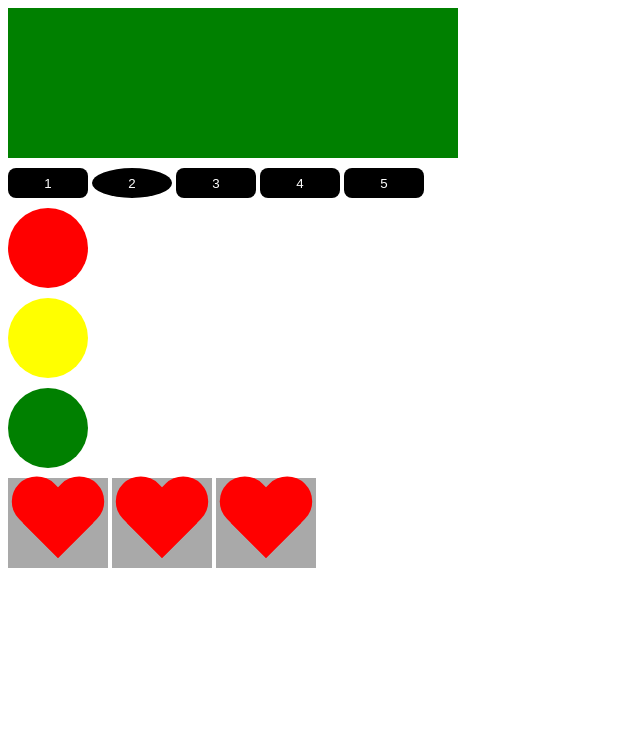
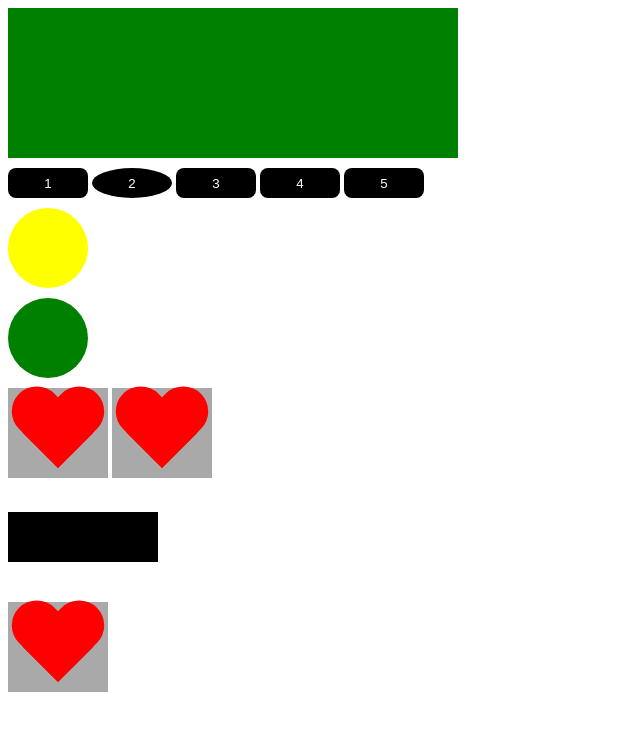
Before and after one commit to Xyr0s1gn/JS-React-course, a website: page basics/elements/js/index.html in a window 1280 px wide. Shown: the whole page, without its empty margins (0-640 px from the left). Drawn offline with Linux system fonts and the light colour scheme; files that its build step writes are made by us from their sources.

Commit message:
DOM manipulating

```diff
--- a/basics/elements/js/script.js
+++ b/basics/elements/js/script.js
@@ -1,4 +1,4 @@
-'use strict';
+/* eslint-disable no-plusplus */
 // <div id="box"></div>
 const box = document.getElementById('box');
 
@@ -13,7 +13,7 @@ console.log(circles);
 // select all times with any described selector bellow
 // class="heart", id=heart etc
 const hearts = document.querySelectorAll('.heart');
-hearts.forEach((item) => {
+hearts.forEach(item => {
   console.log(item);
 });
 
@@ -31,6 +31,17 @@ for (let i = 0; i < hearts.length; i++) {
   hearts[i].style.backgroundColor = 'gray';
 }
 
-hearts.forEach((item) => {
+hearts.forEach(item => {
   item.style.backgroundColor = 'darkgray';
 });
+
+const div = document.createElement('div');
+div.classList.add('black');
+// document.body.append(div);
+const wrapper = document.querySelector('.wrapper');
+// wrapper.append(div); // adding element into end
+// wrapper.prepend(div); // adding element into start
+// hearts[1].before(div);
+hearts[1].after(div);
+
+circles[0].remove();
--- a/basics/sample.js
+++ b/basics/sample.js
@@ -1,4 +1,3 @@
-'use strict';
 // const sampleObject = {
 //   name: 'test',
 //   width: 20,
--- a/basics/script.js
+++ b/basics/script.js
@@ -1,5 +1,6 @@
 /* eslint-disable no-plusplus */
 /* eslint-disable no-restricted-globals */
+
 const personalMovieDB = {
   count: 0,
   movies: {},
```
Also changed, not shown: basics/elements/js/index.html (+1 -2 lines).
